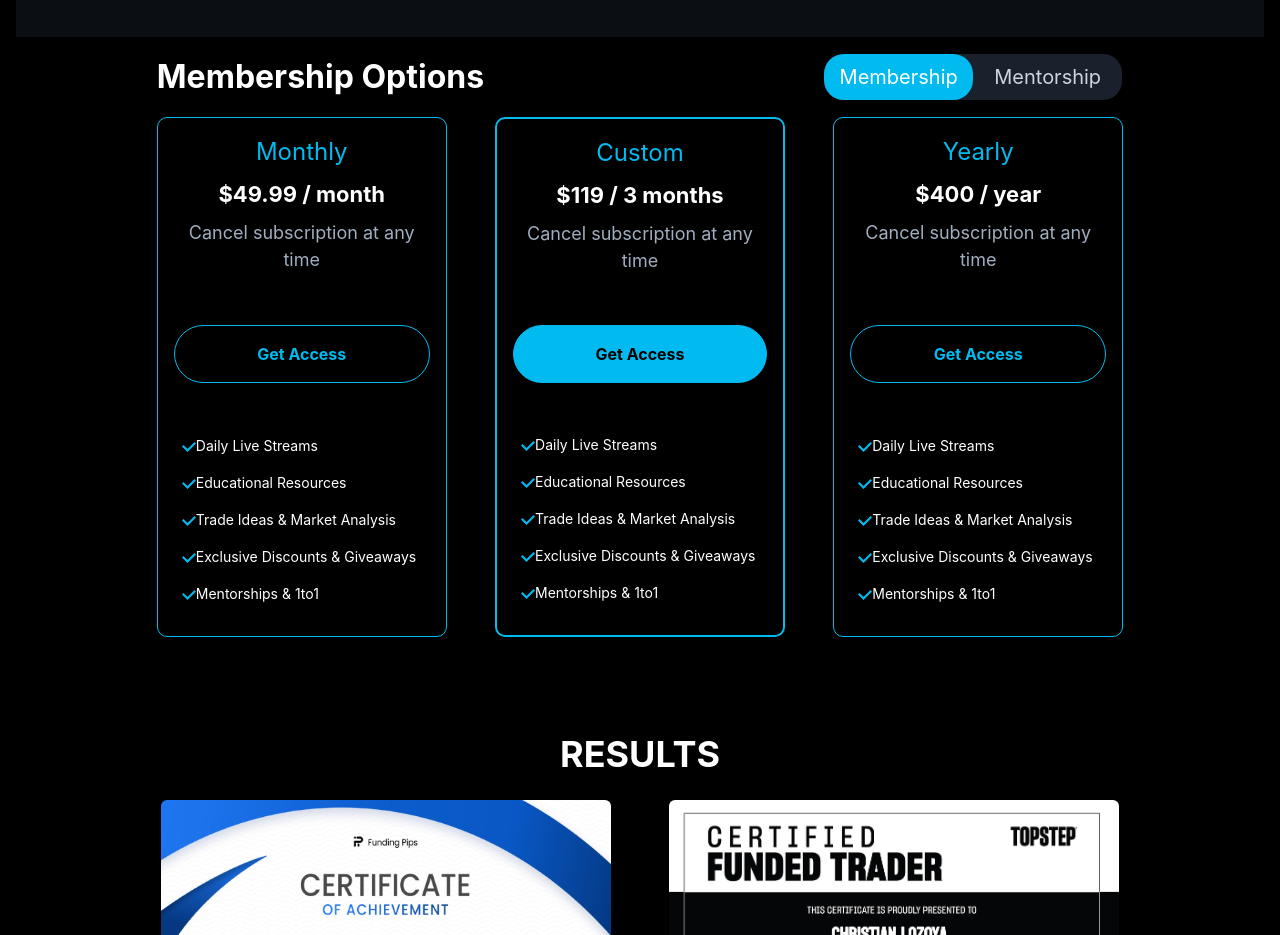
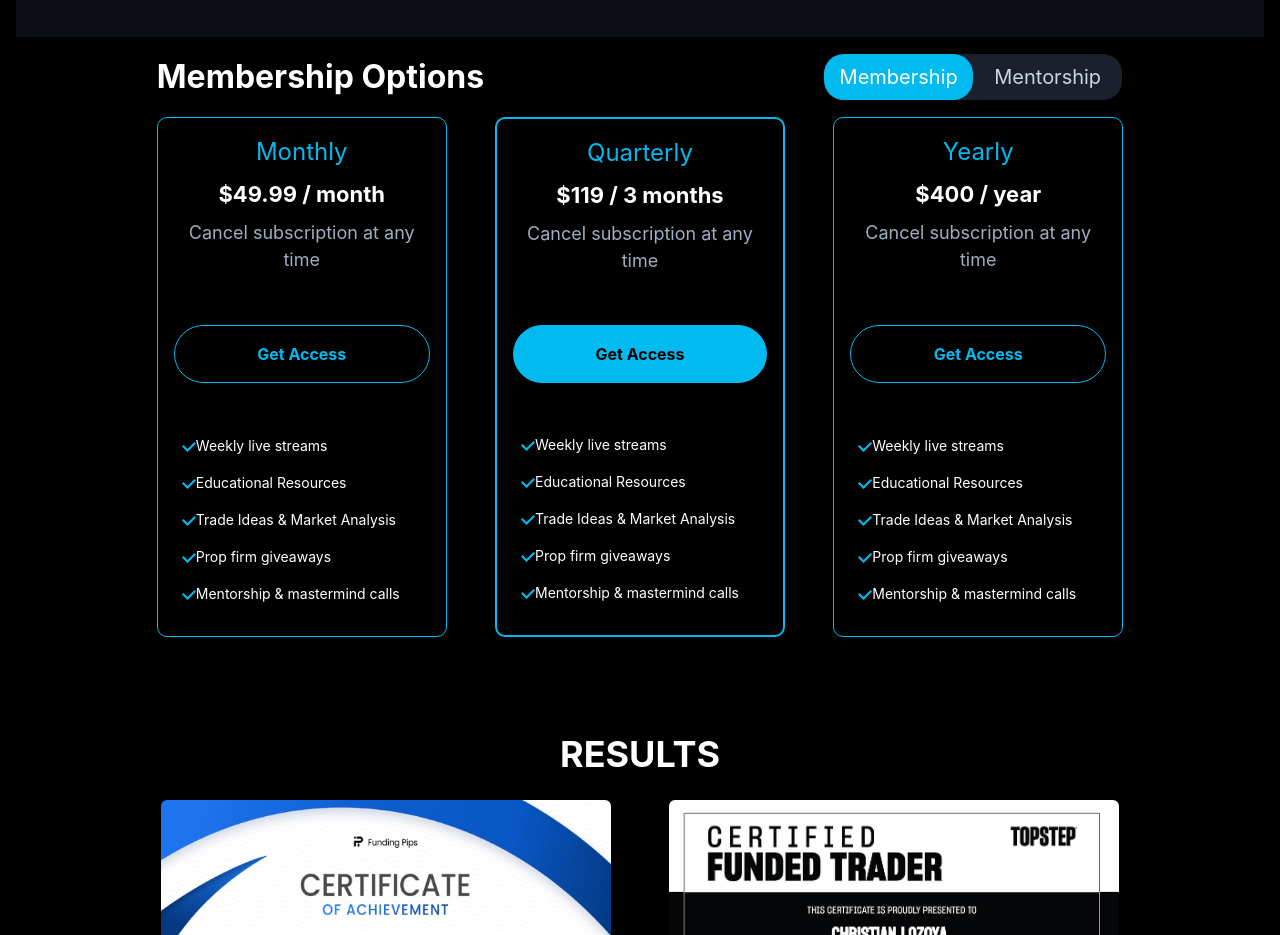
Before and after one commit to trading-dojo/trading-dojo, a React (Create React App) app: page / in a window 1280 px wide. Shown: the part 4700-5635 px from the top of the page. Built offline with nearby package versions, Linux system fonts and the light colour scheme; no server answers.

Commit message:
it works

```diff
--- a/src/components/PromotionCard.tsx
+++ b/src/components/PromotionCard.tsx
@@ -18,24 +18,24 @@ const PromotionCard: React.FC = () => {
       price: "$49.99 / month",
       details: "Cancel subscription at any time",
       features: [
-        "Daily Live Streams",
+        "Weekly live streams",
         "Educational Resources",
         "Trade Ideas & Market Analysis",
-        "Exclusive Discounts & Giveaways",
-        "Mentorships & 1to1",
+        "Prop firm giveaways",
+        "Mentorship & mastermind calls",
       ],
       link: "https://whop.com/checkout/2jazRXEo7NHk938tpL-1u59-yZq2-HdTC-mlz3AfmCg7EO/"
     },
     {
-      title: "Custom",
+      title: "Quarterly",
       price: "$119 / 3 months",
       details: "Cancel subscription at any time",
       features: [
-        "Daily Live Streams",
+        "Weekly live streams",
         "Educational Resources",
         "Trade Ideas & Market Analysis",
-        "Exclusive Discounts & Giveaways",
-        "Mentorships & 1to1",
+        "Prop firm giveaways",
+        "Mentorship & mastermind calls",
       ],
       link: "https://whop.com/checkout/5tx5AtufRlH3zHQrzH-m65B-32wo-5iVx-6J1LstnreoH0/"
     },
@@ -44,11 +44,11 @@ const PromotionCard: React.FC = () => {
       price: "$400 / year",
       details: "Cancel subscription at any time",
       features: [
-        "Daily Live Streams",
+        "Weekly live streams",
         "Educational Resources",
         "Trade Ideas & Market Analysis",
-        "Exclusive Discounts & Giveaways",
-        "Mentorships & 1to1",
+        "Prop firm giveaways",
+        "Mentorship & mastermind calls",
       ],
       link: "https://whop.com/checkout/3nvOHy5smDNlWZazD3-RnU5-lEhc-6SC2-VtVBcYxsJ8TW/"
     },
@@ -56,7 +56,7 @@ const PromotionCard: React.FC = () => {
 
   const mentorshipOptions = [
     {
-      title: "Once Off",
+      title: "Monthly",
       price: "395 / month",
       details: "Cancel subscription at any time",
       features: [
@@ -69,20 +69,20 @@ const PromotionCard: React.FC = () => {
       link: "https://whop.com/checkout/5whJS2aCYkm4s0LxTz-YKgL-C1UJ-fRBS-qdjAOSjtLRIp/"
     },
     {
-      title: "Monthly",
+      title: "Quarterly",
       price: "$550 / months",
       details: "Cancel subscription at any time",
       features: [
-        "1 x 1 Hour 1 to 1 Session",
-        "Personalised Learning Plan",
-        "Lab Membership Included",
-        "Regular Progress Reviews",
-        "Ability to Purchase Additional Sessions at Discounted Rate",
+        "Access to membership content",
+        "Personalised models",
+        "3 weekly 1on1 calls ",
+        "1on1 live trading",
+        "Regular progress reviews",
       ],
       link: "https://whop.com/checkout/jA1p5EqlHuWkeKiCl-kAN6-3F50-FZT7-CE5ryblwcT4C/"
     },
     {
-      title: "Custom",
+      title: "Yearly",
       price: "2000 / year",
       details: "Cancel subscription at any time",
       features: [
```
Also changed, not shown: 8 other files (tests, documents, lock files or other folders).
